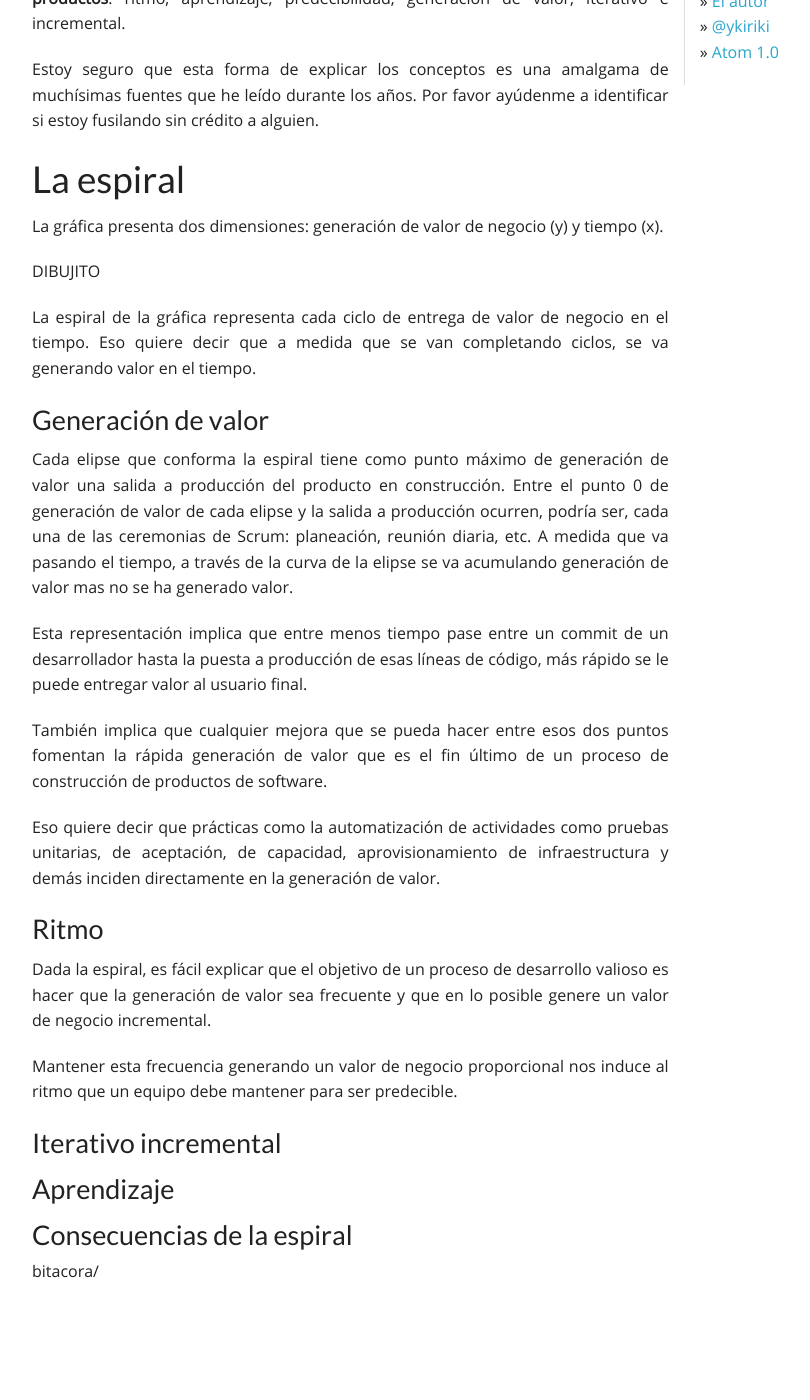
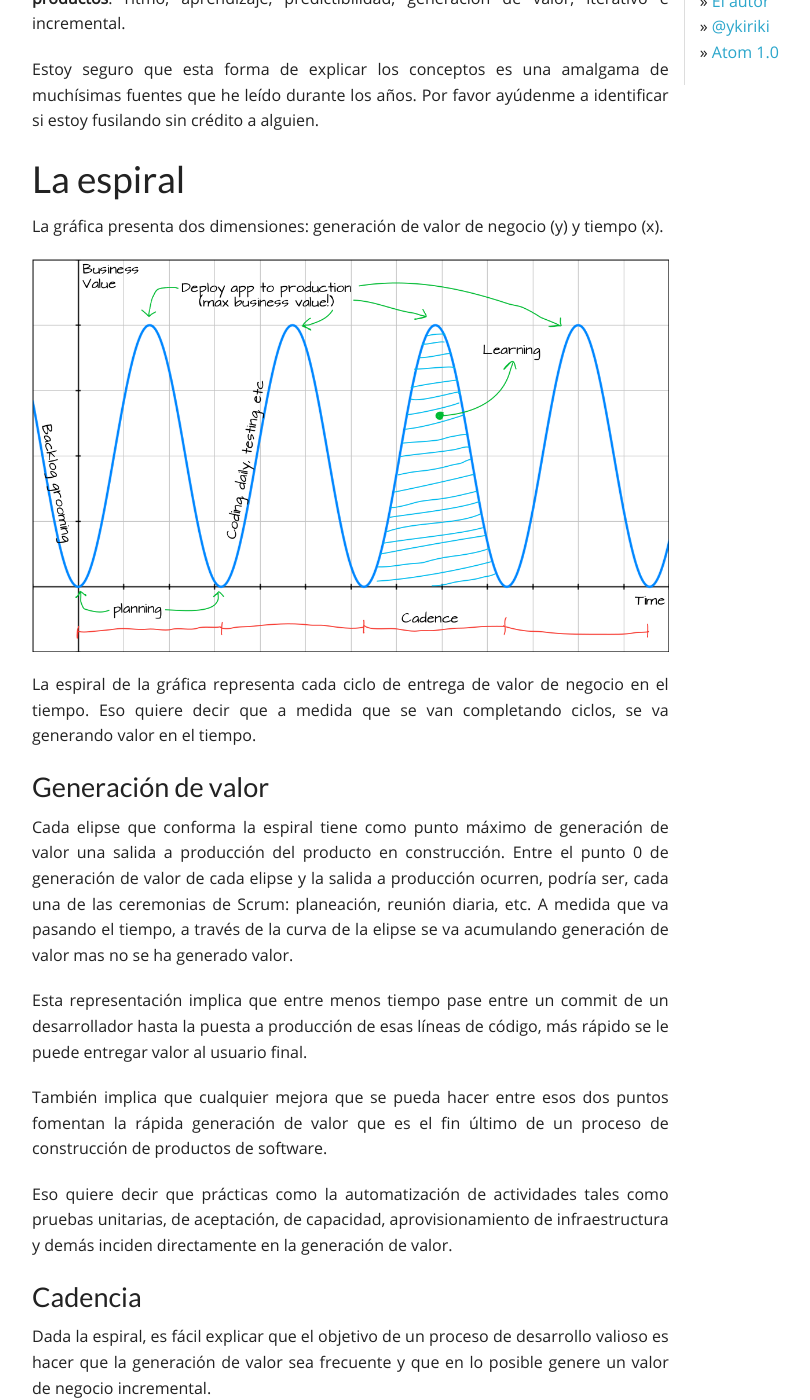
Before and after one commit to yujikiriki/yujikiriki.github.io, a Jekyll site: the page built from _posts/2016-11-16-espiral_de_generacion_de_valor.markdown, in a window 1280 px wide and 1400 px high, scrolled down 549 px. Shown: the whole window, without its empty margins (123-933 px from the left). Built offline with Jekyll 4.4.1, drawn with Linux system fonts in a browser that asks for light colours; comment, search, counter and statistics services are not loaded; before the commit the page ends 1831 px from its top, so only the background shows below that; some of the changed text lies outside the part shown.

Commit message:
WIP - Value graph

```diff
--- a/_posts/2016-11-16-espiral_de_generacion_de_valor.markdown
+++ b/_posts/2016-11-16-espiral_de_generacion_de_valor.markdown
@@ -7,7 +7,7 @@ author_url: https://s3.amazonaws.com/bitacora/me.html
 
 Es difícil resumir 9 años de aprendizaje en aplicar prácticas y costumbres ágiles en los productos de software que he construido con los equipos con los que he trabajado. No por la cantidad de aprendizaje, sino porque cada producto entregado tuvo condiciones y contextos únicos que para serle útil a un tercero, requeriría muchísimo esfuerzo contando cada detalle y justificando cada decisión tomada.
 
-Sin embargo, en esta entrada busco describir una forma eficiente de explicar los conceptos que considero relevantes de un proceso de software orientado a **entregar productos**: ritmo, aprendizaje, predecibilidad, generación de valor, iterativo e incremental.
+Sin embargo, en esta entrada busco describir una forma eficiente de explicar los conceptos que considero relevantes de un proceso de software orientado a **entregar productos**: ritmo, aprendizaje, predictibilidad, generación de valor, iterativo e incremental.
 
 Estoy seguro que esta forma de explicar los conceptos es una amalgama de muchísimas fuentes que he leído durante los años. Por favor ayúdenme a identificar si estoy fusilando sin crédito a alguien.
 
@@ -15,7 +15,7 @@ Estoy seguro que esta forma de explicar los conceptos es una amalgama de muchís
 
 La gráfica presenta dos dimensiones: generación de valor de negocio (y) y tiempo (x).
 
-DIBUJITO
+<img style="margin-left: auto; margin-right: auto;" src="../../../imgs/value-graph.png" width="1100px" height="679px"/>
 
 La espiral de la gráfica representa cada ciclo de entrega de valor de negocio en el tiempo. Eso quiere decir que a medida que se van completando ciclos, se va generando valor en el tiempo.
 
@@ -27,9 +27,9 @@ Esta representación implica que entre menos tiempo pase entre un commit de un d
 
 También implica que cualquier mejora que se pueda hacer entre esos dos puntos fomentan la rápida generación de valor que es el fin último de un proceso de construcción de productos de software.
 
-Eso quiere decir que prácticas como la automatización de actividades como pruebas unitarias, de aceptación, de capacidad, aprovisionamiento de infraestructura y demás inciden directamente en la generación de valor.
+Eso quiere decir que prácticas como la automatización de actividades tales como pruebas unitarias, de aceptación, de capacidad, aprovisionamiento de infraestructura y demás inciden directamente en la generación de valor.
 
-### Ritmo
+### Cadencia
 
 Dada la espiral, es fácil explicar que el objetivo de un proceso de desarrollo valioso es hacer que la generación de valor sea frecuente y que en lo posible genere un valor de negocio incremental.
 
```
Also changed, not shown: imgs/value-graph.png (added), 1 other file.
